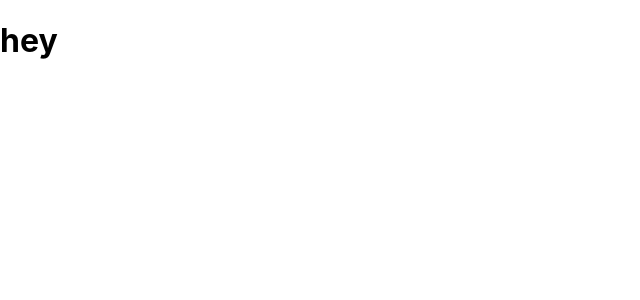
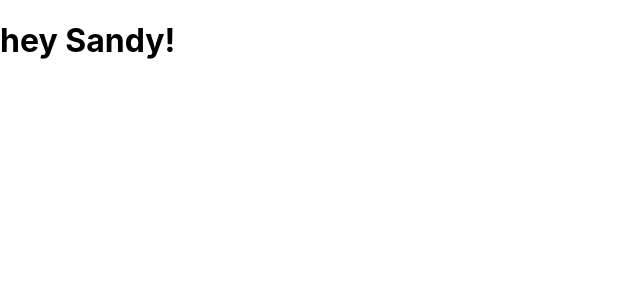
Before and after one commit to Mrsandesh399/PracticeRepo, a React (Create React App) app: page / in a window 1280 px wide. Shown: the top 300 px of the page, without its empty margins (0-640 px from the left). Built offline with nearby package versions, Linux system fonts and the light colour scheme.

Commit message:
First Commit

```diff
--- a/src/App.js
+++ b/src/App.js
@@ -1,7 +1,7 @@
 function App() {
   return (
     <div>
-      <h1>hey</h1>
+      <h1>hey Sandy!</h1>
     </div>
   );
 }
```
